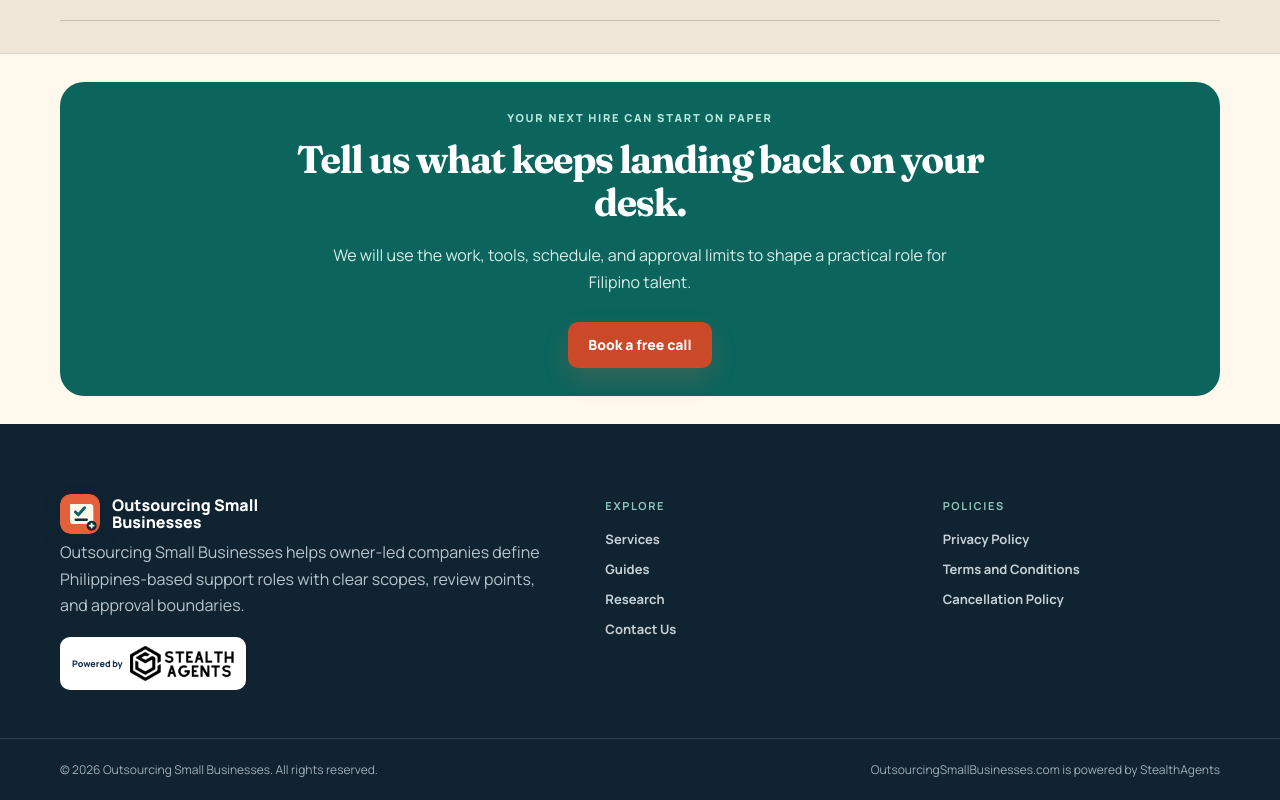
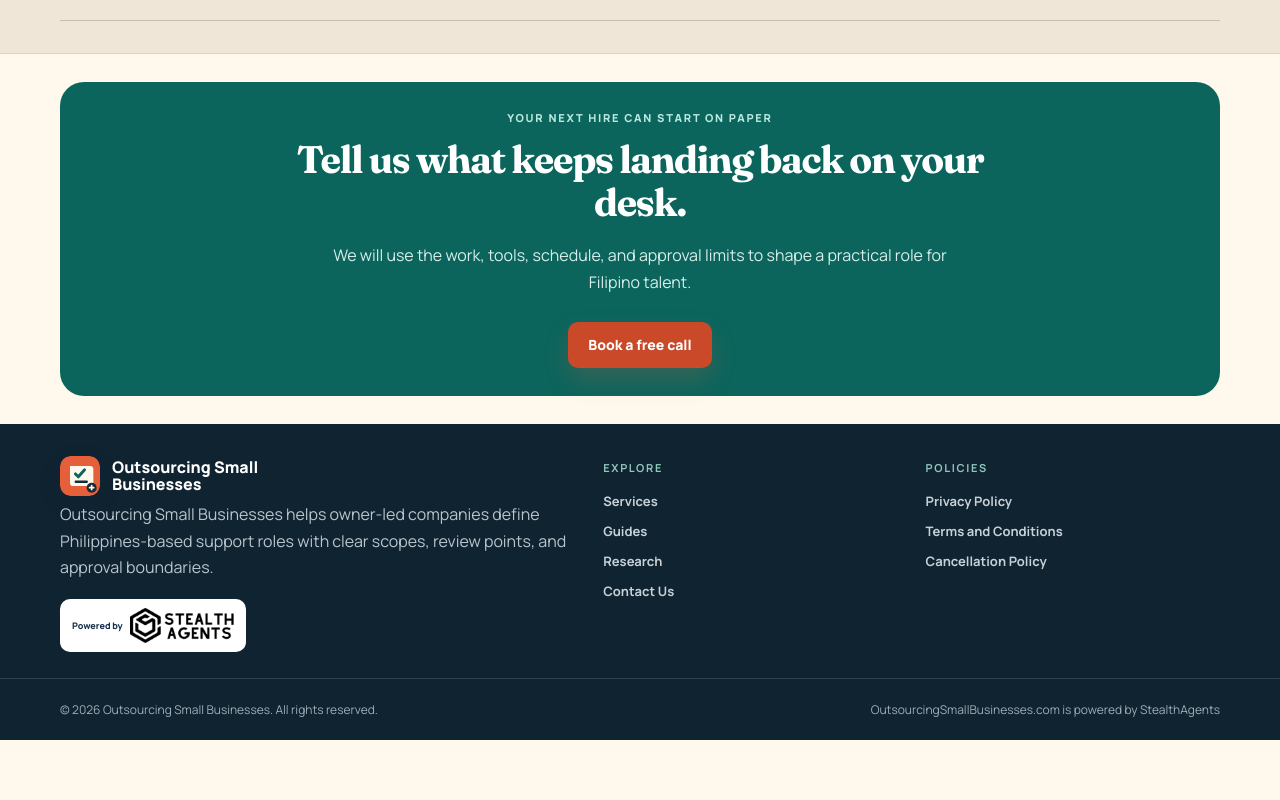
Before and after one commit to coolifystealthagents/outsourcingsmallbusinesses, a Next.js app: page / in a window 1280 px wide. Shown: the part 2912-3712 px from the top of the page. After the commit the page ends 3652 px from the top, so only its background shows below. Built offline with nearby package versions, Linux system fonts and the light colour scheme.

Commit message:
Remove oversized footer padding and navigation gaps

```diff
--- a/app/field-design.css
+++ b/app/field-design.css
@@ -143,3 +143,5 @@ main[data-design="small-business-handoff-2026"] .section-heading{margin-bottom:2
 /* Align flat service rows and keep the scope brief balanced. */
 main[data-design="small-business-handoff-2026"] .service-card{transform:none!important;clip-path:none!important;border-radius:0!important;box-shadow:none!important}main[data-design="small-business-handoff-2026"] .field-story{margin-block:24px;padding-block:24px}main[data-design="small-business-handoff-2026"] .section,main[data-design="small-business-handoff-2026"] .scope-section,main[data-design="small-business-handoff-2026"] .guide-section{padding-block:32px}main[data-design="small-business-handoff-2026"] .scope-sheet::before,main[data-design="small-business-handoff-2026"] .scope-sheet::after{display:none}main[data-design="small-business-handoff-2026"] .scope-copy>.btn{margin-top:16px}
 @media(max-width:760px){main[data-design="small-business-handoff-2026"] .section,main[data-design="small-business-handoff-2026"] .scope-section,main[data-design="small-business-handoff-2026"] .guide-section{padding-block:24px}}
+
+.footer.legit-footer{padding-top:32px}.footer.legit-footer .footer-grid{gap:28px}.footer.legit-footer .footer-bottom{margin-top:26px}
```
